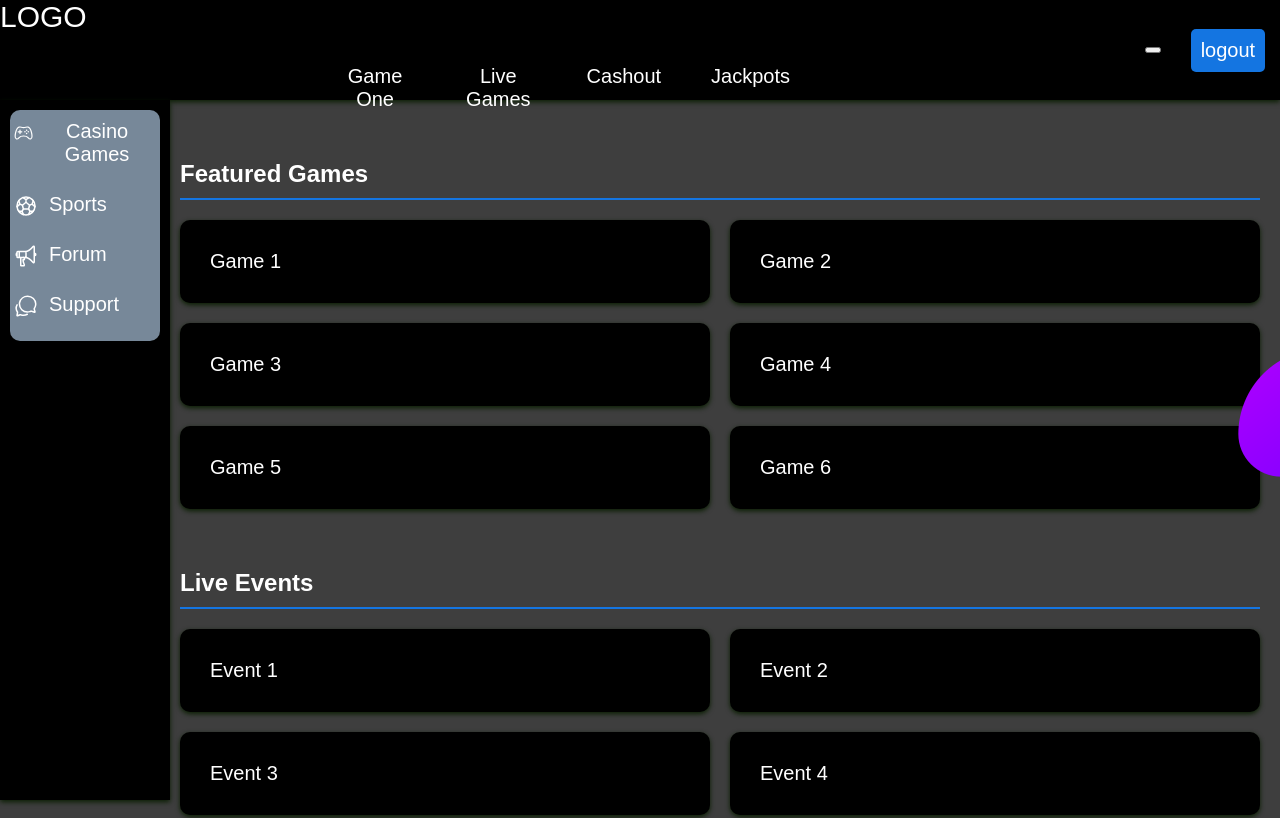
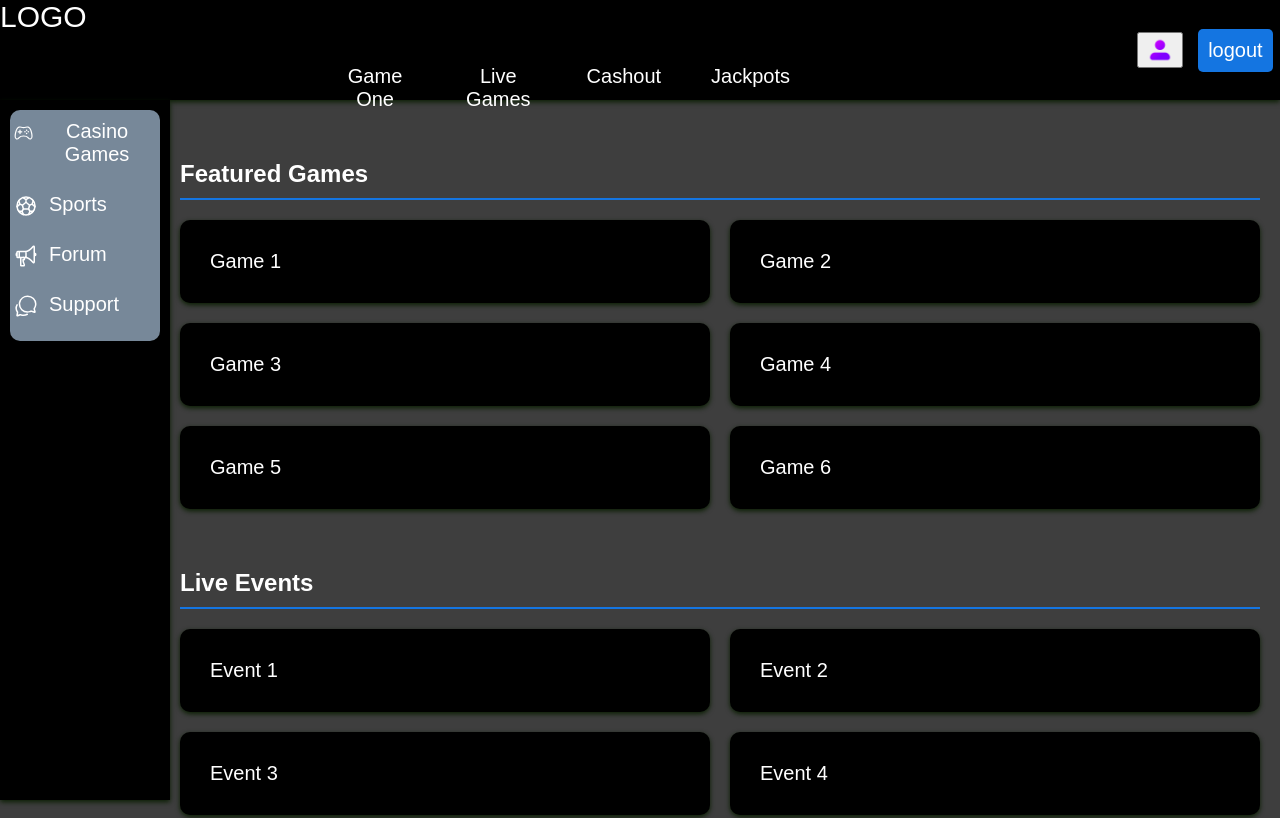
Before and after one commit to markmutinda/BETTIN-PULSE, a plain HTML site: page afterlogin.html in a window 1280 px wide. Shown: the top 818 px of the page. Drawn offline with nearby package versions, Linux system fonts and the light colour scheme; a web font is replaced by a local one.

Commit message:
added profile icon

```diff
--- a/afterlogin.html
+++ b/afterlogin.html
@@ -27,7 +27,7 @@
         </div>
 
         <div class="right-section">
-            <button class="profile-button"> <img src="images/profile.png" alt="">
+            <button> <img src="images/profile.png" alt="" style="width:30px;height:30px;">
             </button>
             <button class="logout-button">logout</button>
         </div>
```
